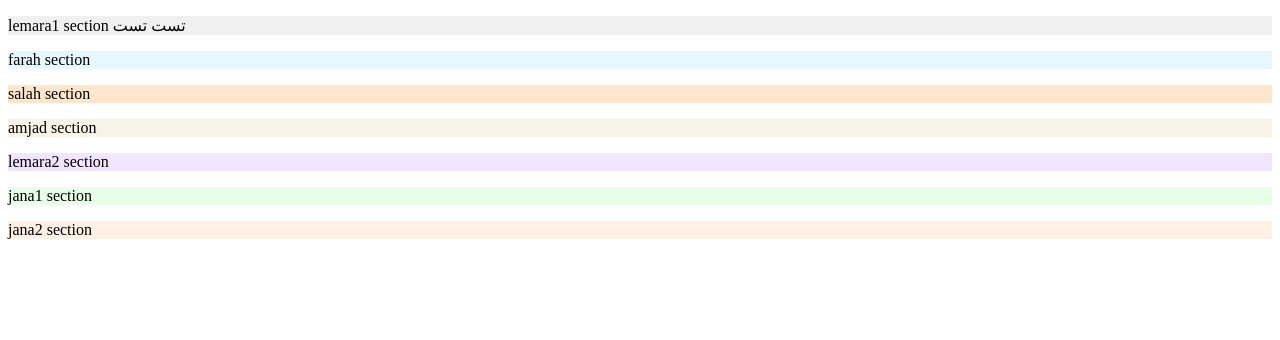
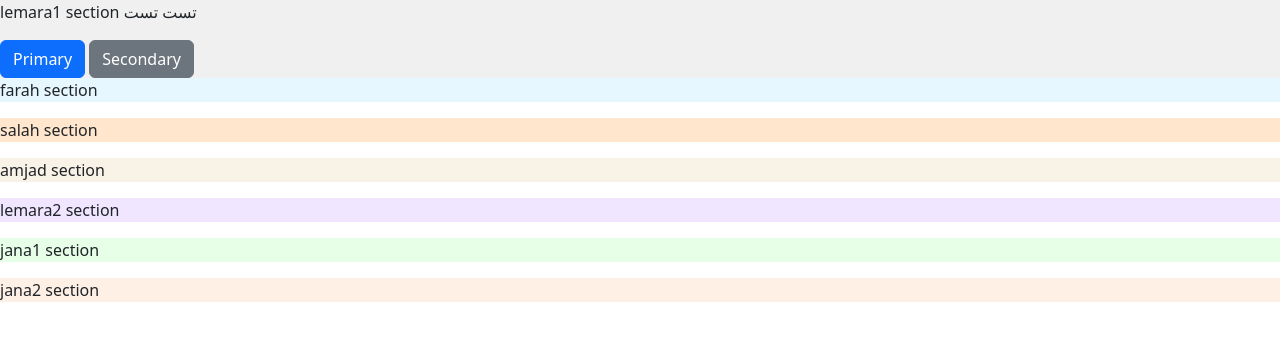
Before and after one commit to lemarafuad/SkinSoft-Task1-, a plain HTML site: page index.html in a window 1280 px wide. Drawn offline with nearby package versions, Linux system fonts and the light colour scheme.

Commit message:
bootstrap test commit

```diff
--- a/index.html
+++ b/index.html
@@ -5,6 +5,7 @@
     <meta name="viewport" content="width=device-width, initial-scale=1.0">
     <title>Skin Soft</title>
     <link rel="stylesheet" href="index.css">
+    <link href="https://cdn.jsdelivr.net/npm/bootstrap@5.3.3/dist/css/bootstrap.min.css" rel="stylesheet" integrity="sha384-QWTKZyjpPEjISv5WaRU9OFeRpok6YctnYmDr5pNlyT2bRjXh0JMhjY6hW+ALEwIH" crossorigin="anonymous">
     <style>
 
     </style>
@@ -12,6 +13,9 @@
 <body>
     <div id="lemara1">
         <p>lemara1 section تست تست</p>
+        <button type="button" class="btn btn-primary">Primary</button>
+        <button type="button" class="btn btn-secondary">Secondary</button>
+
     </div>
     <div id="farah">
         <p>farah section</p>
```
